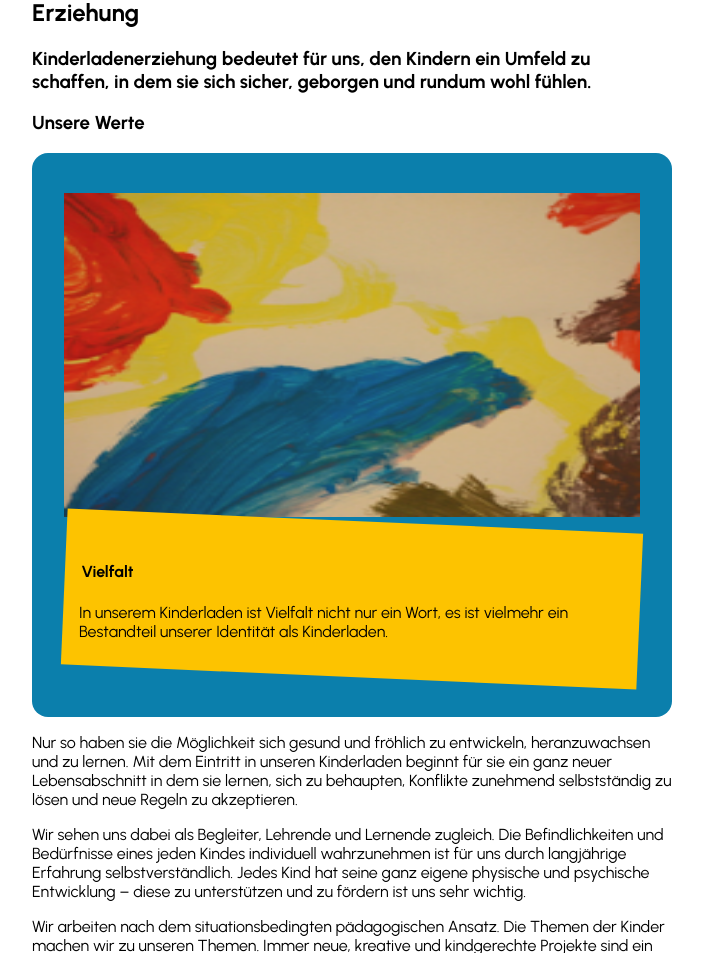
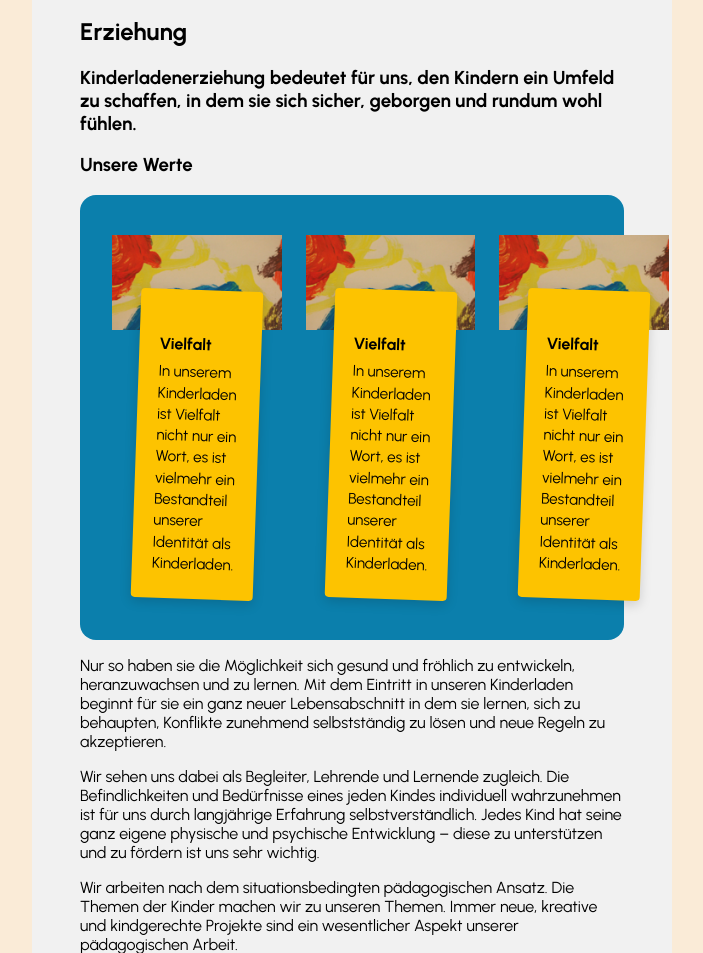
Before and after one commit to 1ngr1mm5ch/kinderladen_immerfrech, an Astro site: page / in a window 1280 px wide. Shown: the part 793-1746 px from the top of the page, without its empty margins (288-991 px from the left). Built offline with nearby package versions, Linux system fonts and the light colour scheme; Astro itself is replaced by a stand-in of ours.

Commit message:
some new stylings

```diff
--- a/src/components/content.astro
+++ b/src/components/content.astro
@@ -16,6 +16,8 @@ import PreschoolSection from "@/components/preschoolSection.astro";
 <style lang="scss">
     @use "../styles/variables.scss";
     .main-content {
-      padding: 0 var(--responsive-padding);
+      margin: 0 var(--responsive-padding);
+      padding: 0 3rem 3rem;
+      background-color: #f1f1f1;
     }
 </style>
--- a/src/components/hero.astro
+++ b/src/components/hero.astro
@@ -15,7 +15,7 @@
 
 </section>
 
-<style lang="scss">
+<style lang="scss" scoped>
   @use "@/styles/variables";
     .hero {
       &__container {
--- a/src/components/patterns.astro
+++ b/src/components/patterns.astro
@@ -1,22 +1,20 @@
 ---
 import { Image } from 'astro:assets';
-import picture from "../assets/images/stock_2.png"
+import picture from "../assets/images/stock_2.png";
 ---
+
 <section class="patterns">
-
-    <h3>Unsere Werte</h3>
+    <h3 class="patterns__heading">Unsere Werte</h3>
     <div class="patterns__collection">
         <div class="patterns__collection-wrapper">
-            <section class="patterns__tile">
+            <article class="patterns__tile">
                 <div class="patterns__tile-wrapper">
                     <div class="patterns__tile-image-container">
-                        <div class="patterns__tile-image-container">
-                          <Image
-                            class="patterns__tile-image"
-                            src={picture}
-                            alt="finger paintings"
-                          />
-                        </div>
+                        <Image
+                                class="patterns__tile-image"
+                                src={picture}
+                                alt="Kinder beim Fingermalen"
+                        />
                     </div>
                     <div class="patterns__tile-text-wrapper">
                         <h4 class="patterns__tile-title">Vielfalt</h4>
@@ -26,43 +24,105 @@ import picture from "../assets/images/stock_2.png"
                         </p>
                     </div>
                 </div>
-            </section>
+            </article>
+            <article class="patterns__tile">
+                <div class="patterns__tile-wrapper">
+                    <div class="patterns__tile-image-container">
+                        <Image
+                                class="patterns__tile-image"
+                                src={picture}
+                                alt="Kinder beim Fingermalen"
+                        />
+                    </div>
+                    <div class="patterns__tile-text-wrapper">
+                        <h4 class="patterns__tile-title">Vielfalt</h4>
+                        <p class="patterns__tile-text">
+                            In unserem Kinderladen ist Vielfalt nicht nur ein Wort,
+                            es ist vielmehr ein Bestandteil unserer Identität als Kinderladen.
+                        </p>
+                    </div>
+                </div>
+            </article>
+            <article class="patterns__tile">
+                <div class="patterns__tile-wrapper">
+                    <div class="patterns__tile-image-container">
+                        <Image
+                                class="patterns__tile-image"
+                                src={picture}
+                                alt="Kinder beim Fingermalen"
+                        />
+                    </div>
+                    <div class="patterns__tile-text-wrapper">
+                        <h4 class="patterns__tile-title">Vielfalt</h4>
+                        <p class="patterns__tile-text">
+                            In unserem Kinderladen ist Vielfalt nicht nur ein Wort,
+                            es ist vielmehr ein Bestandteil unserer Identität als Kinderladen.
+                        </p>
+                    </div>
+                </div>
+            </article>
         </div>
     </div>
 </section>
 
 <style lang="scss">
   .patterns {
-    h4, p {
-      transform: rotate(-2.5deg);
-    }
-
-    &__patterns-tile {
-      width: 100%;
-      position: relative;
-    }
-
     &__collection-wrapper {
       background-color: #0b7fac;
       padding: 2.5rem 2rem;
       border-radius: 1rem;
+      display: grid;
+      grid-template-columns: repeat( 3, 1fr);
+      grid-gap: 1.5rem;
+    }
+
+    &__tile {
+      width: 100%;
+      position: relative;
     }
 
     &__tile-image-container {
       width: 100%;
       padding: 0;
+      overflow: hidden;
     }
 
     &__tile-image {
       width: 100%;
       height: 100%;
       aspect-ratio: 16 / 9;
+      object-fit: cover;
+      display: block;
     }
 
     &__tile-text-wrapper {
       background-color: #fdc300;
-      padding: 1.25rem 1rem;
-      transform: rotate(2.5deg);
+      padding: 1.5rem 1.25rem;
+      margin-top: -2.5rem;
+      margin-inline: 1.5rem;
+      position: relative;
+      border-radius: 0.25rem;
+      box-shadow: 0 4px 12px rgba(0, 0, 0, 0.15);
+
+      transform: rotate(2deg);
+      transition: transform 0.2s ease;
+
+      &:hover {
+        transform: rotate(0deg) scale(1.01);
+      }
+    }
+
+    &__tile-title {
+      font-weight: 700;
+      margin-bottom: 0.5rem;
+      transform: none; // Sicherstellen, dass keine Extradrehung greift
+    }
+
+    &__tile-text {
+      margin: 0;
+      font-size: 0.95rem;
+      line-height: 1.4;
+      transform: none; // Sicherstellen, dass keine Extradrehung greift
     }
   }
 </style>
--- a/src/pages/index.astro
+++ b/src/pages/index.astro
@@ -20,4 +20,5 @@ import Footer from "@/components/footer.astro";
 <style lang="scss">
     @use "../styles/variables.scss";
     @use "../styles/global.scss";
+
 </style>
--- a/src/styles/global.scss
+++ b/src/styles/global.scss
@@ -9,6 +9,11 @@
 
 :root {
   --font-primary: "Urbanist", sans-serif;
+  background-color: antiquewhite;
+}
+
+.section {
+  margin-top: 3rem;
 }
 
 body {
```
